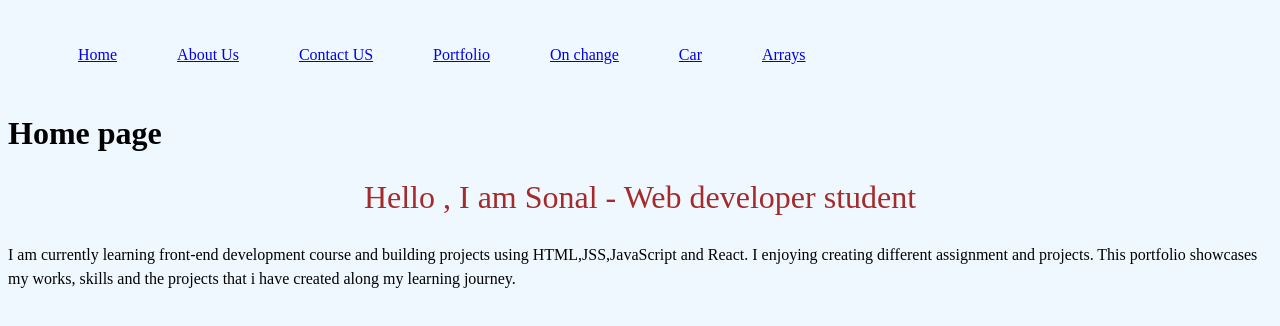
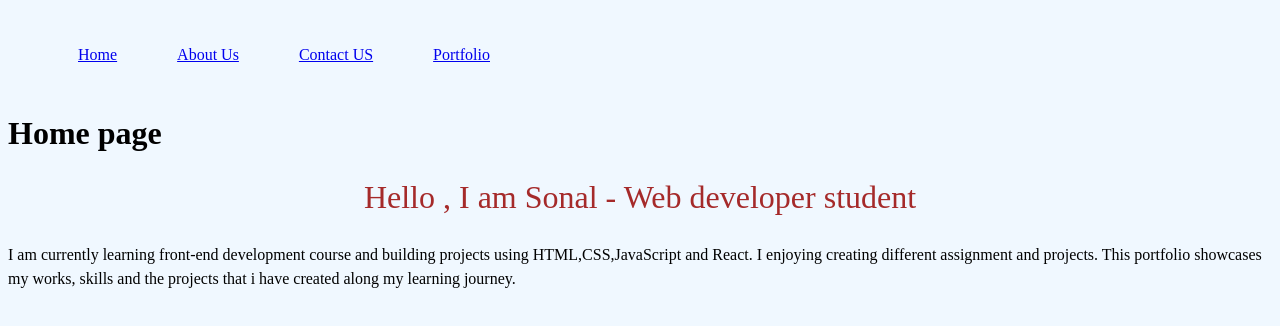
Before and after one commit to SonalMahe/my-firstReact-app, a React (Vite) app: page / in a window 1280 px wide. Shown: the top 326 px of the page. Built offline with nearby package versions, Linux system fonts and the light colour scheme.

Commit message:
updated n comment out some section

```diff
--- a/src/Navbar.jsx
+++ b/src/Navbar.jsx
@@ -14,11 +14,11 @@ function NavBar() {
                     <span></span>
                     <li><Link to="/portfolio">Portfolio</Link></li>
                      <span></span>
-                    <li><Link to="/onchange">On change</Link></li>
+               {/*}     <li><Link to="/onchange">On change</Link></li>
                      <span></span>
                     <li><Link to="/car">Car</Link></li>
                      <span></span>
-                    <li><Link to="/array">Arrays</Link></li>
+                    <li><Link to="/array">Arrays</Link></li> */}
                 </ul>
             </nav>
         </>
--- a/src/navigation.css
+++ b/src/navigation.css
@@ -1,7 +1,7 @@
 .nav li {
          list-style-type: none;
         display: inline-block;
-        justify-content: center;
+        justify-content: space-evenly;
         gap: 50px;
         align-items: center;
         padding: 20px;
--- a/src/pages/CarObject.jsx
+++ b/src/pages/CarObject.jsx
@@ -1,4 +1,4 @@
-import { useState } from "react";
+import { useState } from "react"; //this is for my practice-
 
 
 function Car(){
--- a/src/pages/array.jsx
+++ b/src/pages/array.jsx
@@ -1,4 +1,4 @@
-import { useState } from "react";
+import { useState } from "react"; //practice -
 
 function Arrays() {
 
--- a/src/pages/home.jsx
+++ b/src/pages/home.jsx
@@ -5,7 +5,7 @@ function Home() {
         <>
         <h1>Home page</h1>
         <h2>Hello , I am Sonal - Web developer student</h2>
-        <p>I am currently learning front-end development course and building projects using HTML,JSS,JavaScript and React. I enjoying creating different assignment and projects.
+        <p>I am currently learning front-end development course and building projects using HTML,CSS,JavaScript and React. I enjoying creating different assignment and projects.
             This portfolio showcases my works, skills and the projects that i have created along my learning journey.
         </p>
         </>
```
